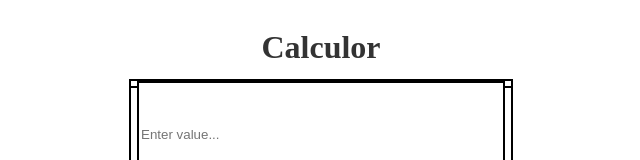
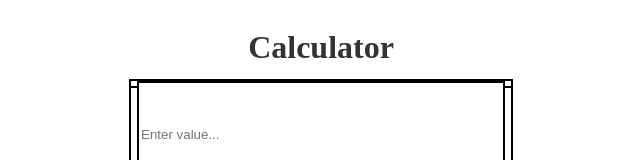
Before and after one commit to Sahil5821/Web_Assignment-08, a plain HTML site: page index.html in a window 1280 px wide. Shown: the top 160 px of the page, without its empty margins (319-959 px from the left). Drawn offline with Linux system fonts and the light colour scheme.

Commit message:
Update index.html

```diff
--- a/index.html
+++ b/index.html
@@ -8,7 +8,7 @@
     <link rel="stylesheet" href="style.css">
 </head>
 <body>
-    <h1>Calculor</h1>
+    <h1>Calculator</h1>
 
     <div class="calsi">
         <div class="display">
@@ -47,4 +47,5 @@
 
 
 </body>
+
 </html>
```
